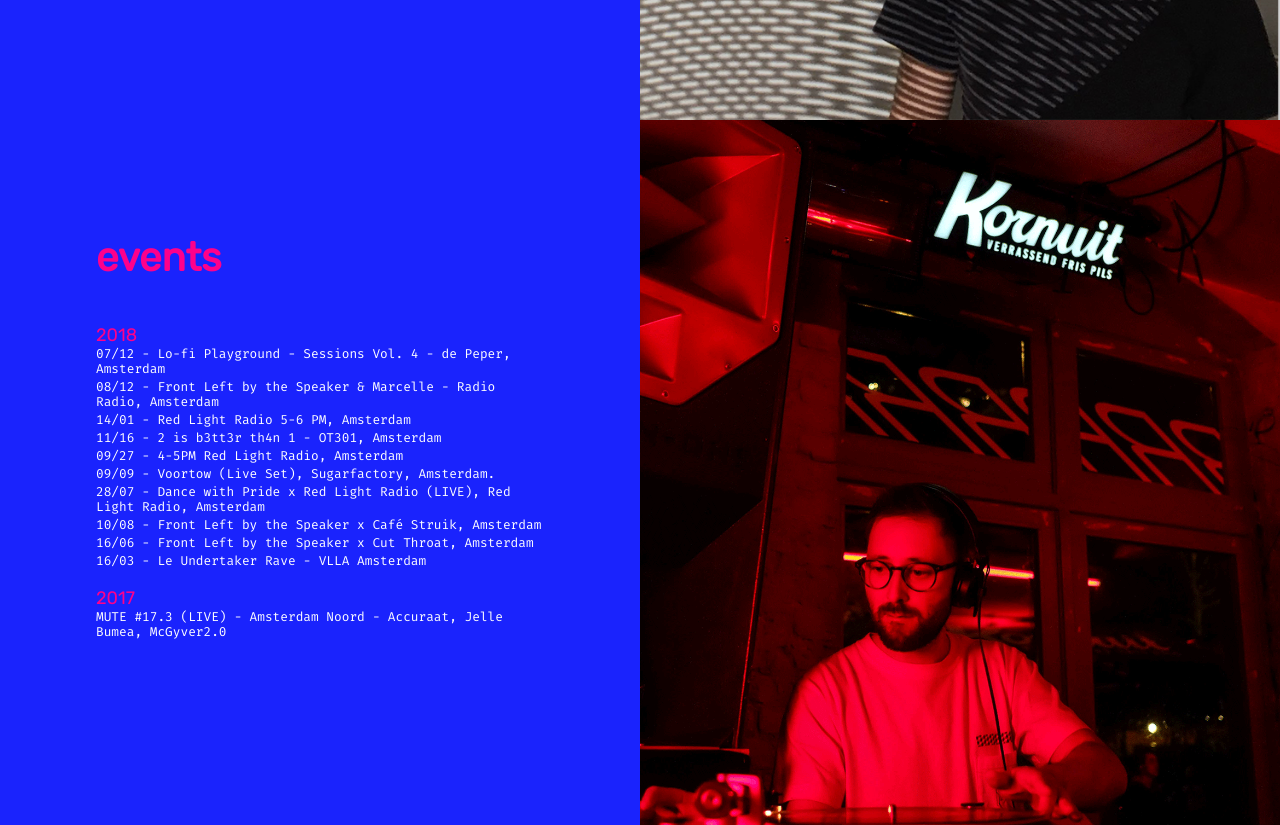
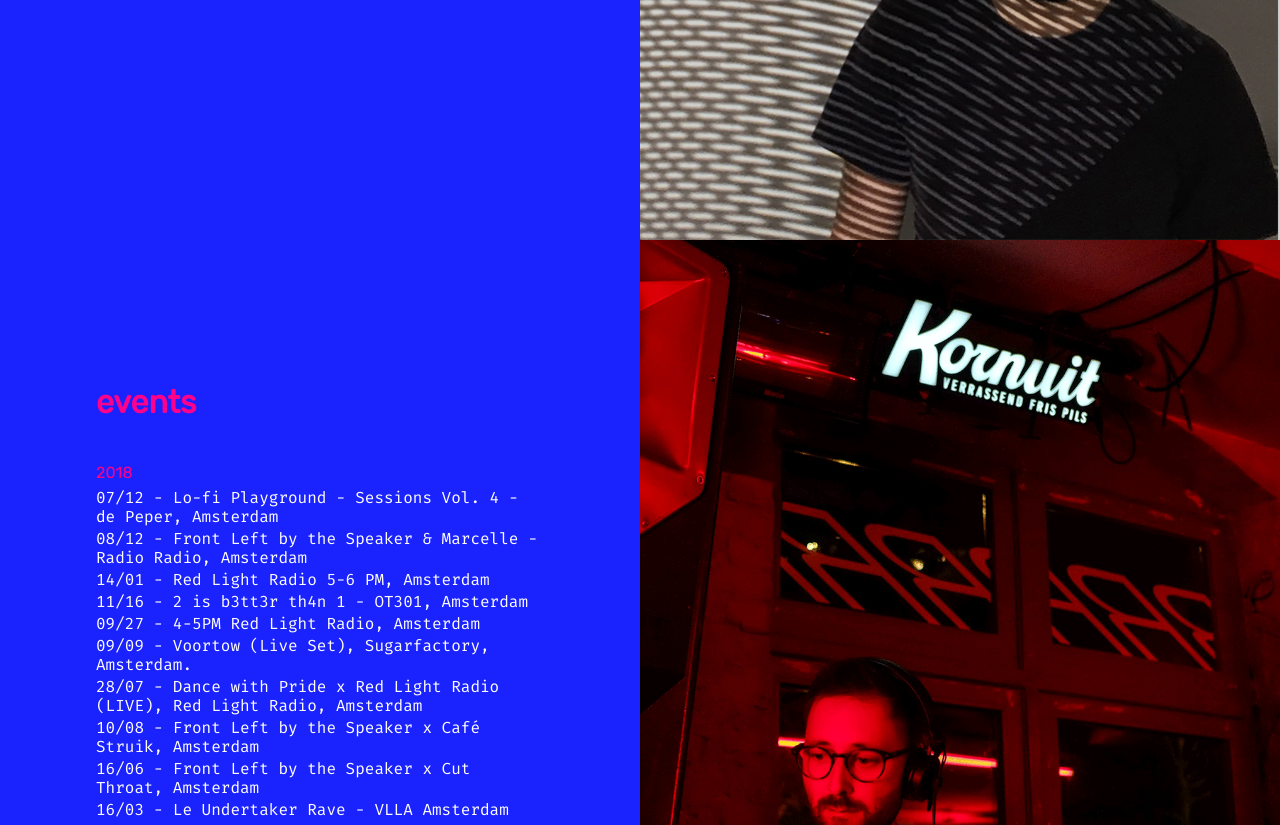
Before and after one commit to bastienboutonnet/accuraat_website, a plain HTML site: page index.html in a window 1280 px wide. Shown: the part 680-1505 px from the top of the page. Drawn offline with Linux system fonts and the light colour scheme.

Commit message:
hacky breakpoint

```diff
--- a/css/simple-grid.css
+++ b/css/simple-grid.css
@@ -15,7 +15,6 @@ body {
   padding: 0;
   left: 0;
   top: 0;
-  font-size: 100%;
 }
 
 /* ROOT FONT STYLES */
@@ -27,40 +26,14 @@ body {
 
 /* TYPOGRAPHY */
 
-h1 {
-  font-size: 2.5rem;
+h1, h2, h3, h4, label {
   font-family: 'Rubik';
   color: #fe008b;
 }
 
-h2, label {
-  font-size: 2rem;
-  font-family: 'Rubik';
-  color: #fe008b;
-}
-
-h3 {
-  font-size: 1.375rem;
-  font-family: 'Rubik';
-  color: #fe008b;
-}
-
-h4, label {
-  font-size: 1.125rem;
-  font-family: 'Rubik';
-  color: #fe008b;
-}
-
-h5 {
-  font-size: 1rem;
-  font-family: 'Rubik';
-  color: #fe008b;
-}
-
-h6 {
-  font-size: 0.875rem;
-  font-family: 'Rubik';
-  color: #fe008b;
+label{
+  font-size: 12pt;
+  line-height: 30px;
 }
 
 a:link, a:visited, a:hover, a:active{
@@ -152,10 +125,8 @@ li{
 
 .container {
   width: 100%;
-  height: 100vh;
   background-color: #1a23fd;
-  margin: 0;
-  padding: 0;
+  margin: auto;
 
 }
 
@@ -169,7 +140,7 @@ li{
 .row [class^="col"] {
   float: left;
   margin: 0;
-  /*min-height: 920px;*/
+  min-height: 920px;
 }
 
 .col-1,
@@ -248,23 +219,23 @@ li{
   display: none;
 }
 
-@media screen and (min-width: 1000px) {  /* 540px */
+@media screen and (min-width: 981px) {
+.row{
+  width: 100%;
+}
+
 .col-6{
   width: 50%;
 }
 
-.row{
-  width: 100%;
-  height: 100%;
-}
 
-.text_wrapper{
+/*.text_wrapper{
   overflow-y: scroll;
   -webkit-overflow-scrolling: touch;
 
 }
 
 li{
-  font-size: 80%;
+  font-size: 8pt;
+}*/
 }
-}
```
